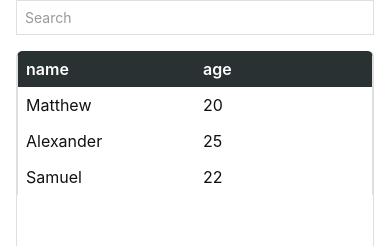
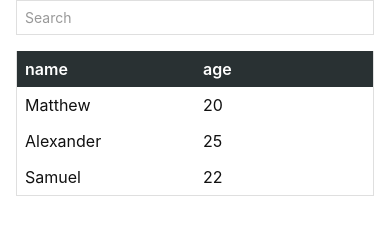
Before and after one commit to ivanszhuravlev/flix_test_challenge, a React Native app: screen / in a window 390 px wide. Shown: the top 246 px of the page. Built offline with nearby package versions, Linux system fonts and the light colour scheme.

Commit message:
Adjust styles

```diff
--- a/src/components/Table/Table.styles.ts
+++ b/src/components/Table/Table.styles.ts
@@ -3,7 +3,6 @@ import {Theme} from '../../theme';
 
 export const tableStyles = StyleSheet.create({
   table: {
-    borderRadius: 6,
     borderColor: Theme.colors.greyBorder,
     borderBottomWidth: 1,
     borderLeftWidth: 1,
--- a/src/components/Table/Table.tsx
+++ b/src/components/Table/Table.tsx
@@ -52,7 +52,7 @@ const Table = ({data, dataVersion}: Props) => {
         data={searchedData}
         renderItem={renderItem}
         keyExtractor={keyExtractor}
-        style={tableStyles.table}
+        contentContainerStyle={tableStyles.table}
       />
     </>
   );
--- a/src/components/ui/TableRow/TableRow.styles.ts
+++ b/src/components/ui/TableRow/TableRow.styles.ts
@@ -5,12 +5,6 @@ export const tableRowStyles = StyleSheet.create({
   row: {
     flex: 1,
     flexDirection: 'row',
-
-    borderLeftWidth: 1,
-    borderLeftColor: Theme.colors.greyBorder,
-
-    borderRightWidth: 1,
-    borderRightColor: Theme.colors.greyBorder,
   },
   header: {
     backgroundColor: Theme.colors.primary,
```
